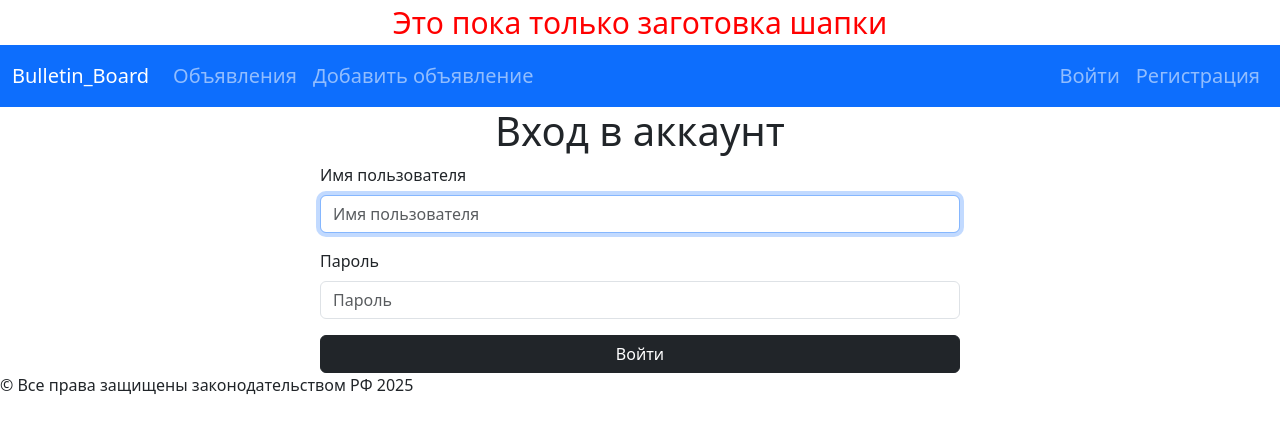
After one commit to wolfking80/Bulletin_Board_Project, a Django app: page /profile/login/ in a window 1280 px wide. The commit adds this page. Shown: the top 434 px of the page. Run offline with Django 5.2, Linux system fonts and the light colour scheme; some libraries are stand-ins or nearby versions.

Commit message:
feat(users/login): - Реализовал функционал входа в аккаунт - Добавил декоратор @login_required для методов создания, редактирования и удаления объявлений - Обновил логику перенаправления пользователя после авторизации

```diff
--- a/ads/views.py
+++ b/ads/views.py
@@ -1,4 +1,6 @@
 from django.shortcuts import render, get_object_or_404, redirect
+from django.contrib.auth.decorators import login_required
+
 from ads.models import Advertisement
 from ads.forms import AdvertisementForm
 
@@ -15,6 +17,7 @@ def get_ad_details(request, ad_id):
   return render(request, 'ads/ad_details.html', {'ad': ad_for_view})
 
 
+@login_required
 def create_ad(request):
   title = "Создать объявление"
   submit_button_text = "Опубликовать"
@@ -34,6 +37,7 @@ def create_ad(request):
     })
 
 
+@login_required
 def update_ad(request, ad_id):
   title = "Редактировать объявление"
   submit_button_text = "Сохранить"
@@ -62,6 +66,7 @@ def update_ad(request, ad_id):
     })
 
 
+@login_required
 def delete_ad(request, ad_id):
   ad = get_object_or_404(Advertisement, id = ad_id)
 
--- a/config/settings.py
+++ b/config/settings.py
@@ -130,3 +130,7 @@ STATICFILES_DIRS = [BASE_DIR / 'static/']
 # https://docs.djangoproject.com/en/5.2/ref/settings/#default-auto-field
 
 DEFAULT_AUTO_FIELD = 'django.db.models.BigAutoField'
+
+LOGIN_URL = 'users:login'
+
+DEFAULT_LOGIN_REDIRECT_URL = 'ads:ad_list'
--- a/templates/base.html
+++ b/templates/base.html
@@ -31,10 +31,22 @@
               <a class="nav-link" aria-current="page" href="{% url 'ads:ad_add' %}">Добавить объявление</a>
             </li>
           </ul>
-          <ul class="navbar-nav">
+          <ul class="navbar-nav ms-auto">
+            {% if request.user.is_authenticated %}
+            <li class="nav-item">
+              <a class="nav-link disabled" href="#">Добро пожаловать, {{ request.user }}!</a>
+            </li>
+            <li class="nav-item">
+              <a class="nav-link" aria-current="page" href="{% url 'users:logout' %}">Выйти из аккаунта</a>
+            </li>
+            {% else %}
+            <li class="nav-item">
+              <a class="nav-link" aria-current="page" href="{% url 'users:login' %}">Войти</a>
+            </li>
             <li class="nav-item">
               <a class="nav-link" aria-current="page" href="{% url 'users:registration' %}">Регистрация</a>
             </li>
+            {% endif %}
           </ul>
         </div>
       </div>
--- /dev/null
+++ b/users/templates/users/login.html
@@ -0,0 +1,16 @@
+{% extends "base.html" %}
+{% load django_bootstrap5 %}
+
+{% block page_title %}Вход в аккаунт{% endblock page_title %}
+
+{% block page_content %}
+  <form method="POST">
+    {% csrf_token %}
+
+    <div class='w-50 mx-auto'>
+      <h1 class="text-center">Вход в аккаунт</h1>
+      {% bootstrap_form form %}
+      <button type="submit" class="btn btn-dark w-100">Войти</button>
+    </div>
+  </form>
+{% endblock page_content %}
--- a/users/urls.py
+++ b/users/urls.py
@@ -6,4 +6,6 @@ app_name = 'users'
 
 urlpatterns = [
     path('register/', views.register_view, name='registration'),
+    path('login/', views.login_view, name="login"),
+    path('logout/', views.logout_view, name='logout'),
 ]
--- a/users/views.py
+++ b/users/views.py
@@ -1,5 +1,10 @@
 from django.shortcuts import render, redirect
-from django.contrib.auth.forms import UserCreationForm
+from django.contrib.auth.forms import UserCreationForm, AuthenticationForm
+from django.contrib.auth import login, logout
+
+
+
+from config.settings import DEFAULT_LOGIN_REDIRECT_URL
 
 
 def register_view(request):
@@ -8,10 +13,31 @@ def register_view(request):
 
     if form.is_valid():
       form.save()
-      return redirect('ads:ad_list')
+      return redirect('users:login')
     else:
       return render(request, 'users/register.html', {'form': form})
 
   form = UserCreationForm()
 
   return render(request, 'users/register.html', {'form': form})
+
+
+def login_view(request):
+  if request.method == "POST":
+    form = AuthenticationForm(data=request.POST)
+    if form.is_valid():
+      login(request, form.get_user())
+
+      next_url = request.GET.get('next', DEFAULT_LOGIN_REDIRECT_URL) # next будет '/posts/add/', например
+      return redirect(next_url)
+    else:
+      return render(request, 'users/login.html', {'form': form})
+
+  form = AuthenticationForm()
+
+  return render(request, 'users/login.html', {'form': form})
+
+
+def logout_view(request):
+  logout(request)
+  return redirect("ads:ad_list")
```
